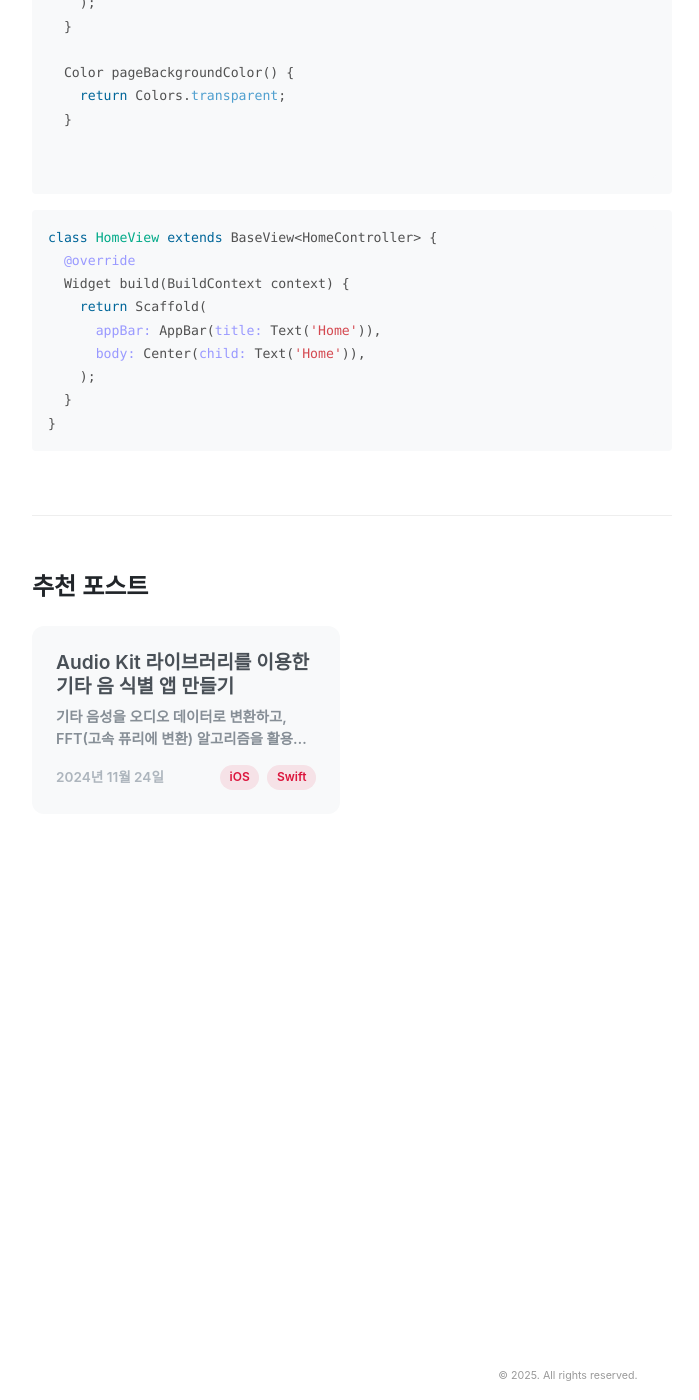
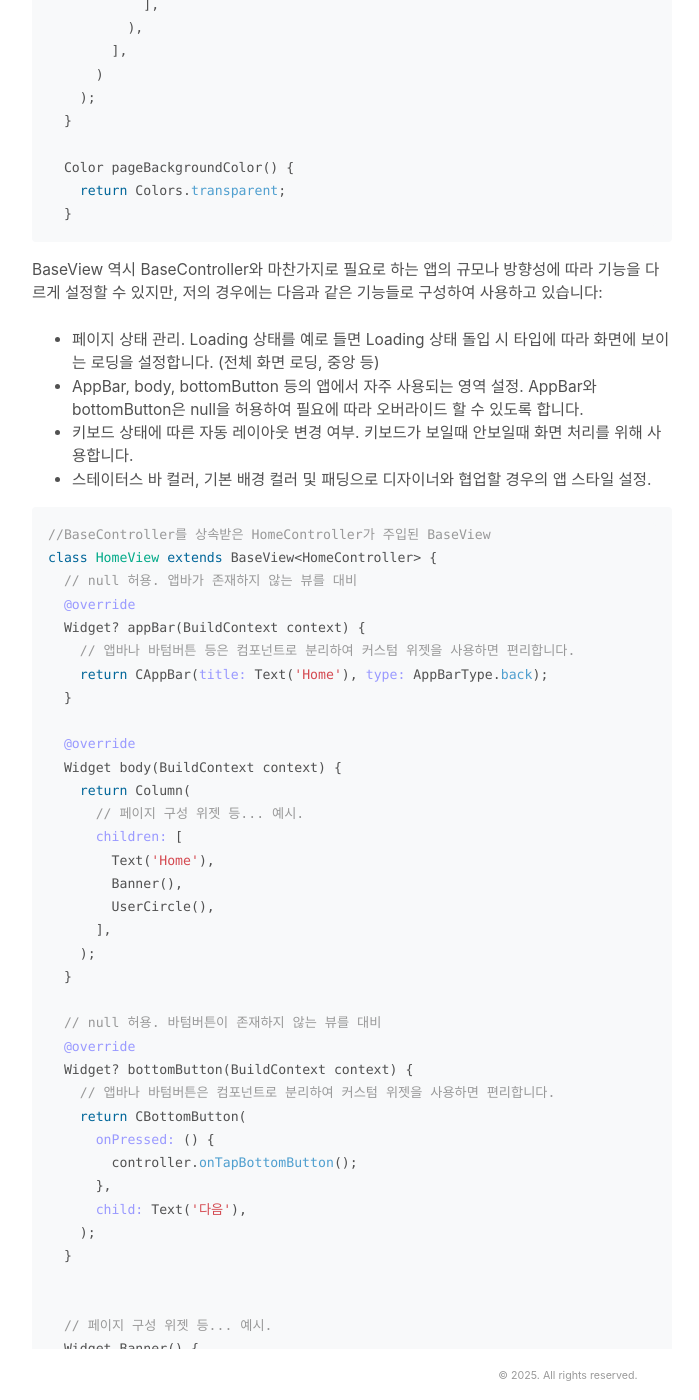
Before and after one commit to dc143cDev/dc143cDev.github.io, a Jekyll site: the page built from _posts/2025-01-05-base-architecture.md, in a window 1280 px wide and 1400 px high, scrolled down 23625 px. Shown: the whole window, without its empty margins (288-987 px from the left). Built offline with Jekyll 4.4.1, drawn with Linux system fonts in a browser that asks for light colours; some web fonts are replaced; before the commit the page ends 24503 px from its top, so only the background shows below that; some of the changed text lies outside the part shown.

Commit message:
Update 2025-01-05-base-architecture.md

```diff
--- a/_posts/2025-01-05-base-architecture.md
+++ b/_posts/2025-01-05-base-architecture.md
@@ -843,8 +843,11 @@ class MyPageController extends BaseController {
 실제 사용 예시는 위와 같을수 있습니다.
 
 
+#### BaseView
 
-#### BaseView
+다음은 BaseView입니다.
+
+**BaseView**는 **BaseController**를 상속받아 모든 페이지에 사용되는 UI 영역의 설정을 담당합니다.
 
 ~~~dart
 import 'package:flutter/material.dart';
@@ -980,18 +983,77 @@ class BaseView<Controller extends BaseController> extends GetView<Controller> {
   Color pageBackgroundColor() {
     return Colors.transparent;
   }
+~~~
+
+BaseView 역시 BaseController와 마찬가지로 필요로 하는 앱의 규모나 방향성에 따라 기능을 다르게 설정할 수 있지만, 저의 경우에는 다음과 같은 기능들로 구성하여 사용하고 있습니다:
+
+- 페이지 상태 관리. Loading 상태를 예로 들면 Loading 상태 돌입 시 타입에 따라 화면에 보이는 로딩을 설정합니다. (전체 화면 로딩, 중앙 등)
+- AppBar, body, bottomButton 등의 앱에서 자주 사용되는 영역 설정. AppBar와 bottomButton은 null을 허용하여 필요에 따라 오버라이드 할 수 있도록 합니다.
+- 키보드 상태에 따른 자동 레이아웃 변경 여부. 키보드가 보일때 안보일때 화면 처리를 위해 사용합니다.
+- 스테이터스 바 컬러, 기본 배경 컬러 및 패딩으로 디자이너와 협업할 경우의 앱 스타일 설정.
 
 
-~~~
+~~~dart
+//BaseController를 상속받은 HomeController가 주입된 BaseView
+class HomeView extends BaseView<HomeController> {
+  // null 허용. 앱바가 존재하지 않는 뷰를 대비
+  @override
+  Widget? appBar(BuildContext context) {
+    // 앱바나 바텀버튼 등은 컴포넌트로 분리하여 커스텀 위젯을 사용하면 편리합니다.
+    return CAppBar(title: Text('Home'), type: AppBarType.back);
+  }
 
-~~~dart
-class HomeView extends BaseView<HomeController> {
   @override
-  Widget build(BuildContext context) {
-    return Scaffold(
-      appBar: AppBar(title: Text('Home')),
-      body: Center(child: Text('Home')),
+  Widget body(BuildContext context) {
+    return Column(
+      // 페이지 구성 위젯 등... 예시.
+      children: [
+        Text('Home'),
+        Banner(),
+        UserCircle(),
+      ],
+    );
+  }
+
+  // null 허용. 바텀버튼이 존재하지 않는 뷰를 대비
+  @override
+  Widget? bottomButton(BuildContext context) {
+    // 앱바나 바텀버튼은 컴포넌트로 분리하여 커스텀 위젯을 사용하면 편리합니다.
+    return CBottomButton(
+      onPressed: () {
+        controller.onTapBottomButton();
+      },
+      child: Text('다음'),
+    );
+  }
+
+
+  // 페이지 구성 위젯 등... 예시.
+  Widget Banner() {
+    return Container(
+      color: Palette.bgWhite,
+      //상태 변화 감지 예시.
+      child: Obx(() => Text(controller.bannerText.value)),
+    );
+  }
+
+  Widget UserCircle() {
+    return Container(
+      color: Palette.bgWhite,
+      child: Text('UserCircle'),
     );
   }
 }
 ~~~
+
+사용 예시는 위와 같을수 있습니다.
+
+사용 여부에 따라 BaseView에 등록된 Appbar, BottomButton 등을 오버라이드 하면, BaseView에서 지정된 패딩 값과 위치에 따라 화면이 구성됩니다.
+
+body 영역에는 페이지 구성 위젯들을 작성하면 됩니다.
+
+BaseView는 GetX 구조와 유사하게 BaseController를 제네릭 타입으로 주입받으므로, 기존 GetX 구조와 동일한 상태관리를 사용할 수 있습니다.
+
+### 마치며
+
+이번 포스트에서는 저의 프로젝트에서 사용하는 베이스 아키텍처를 소개해드렸습니다.
```
